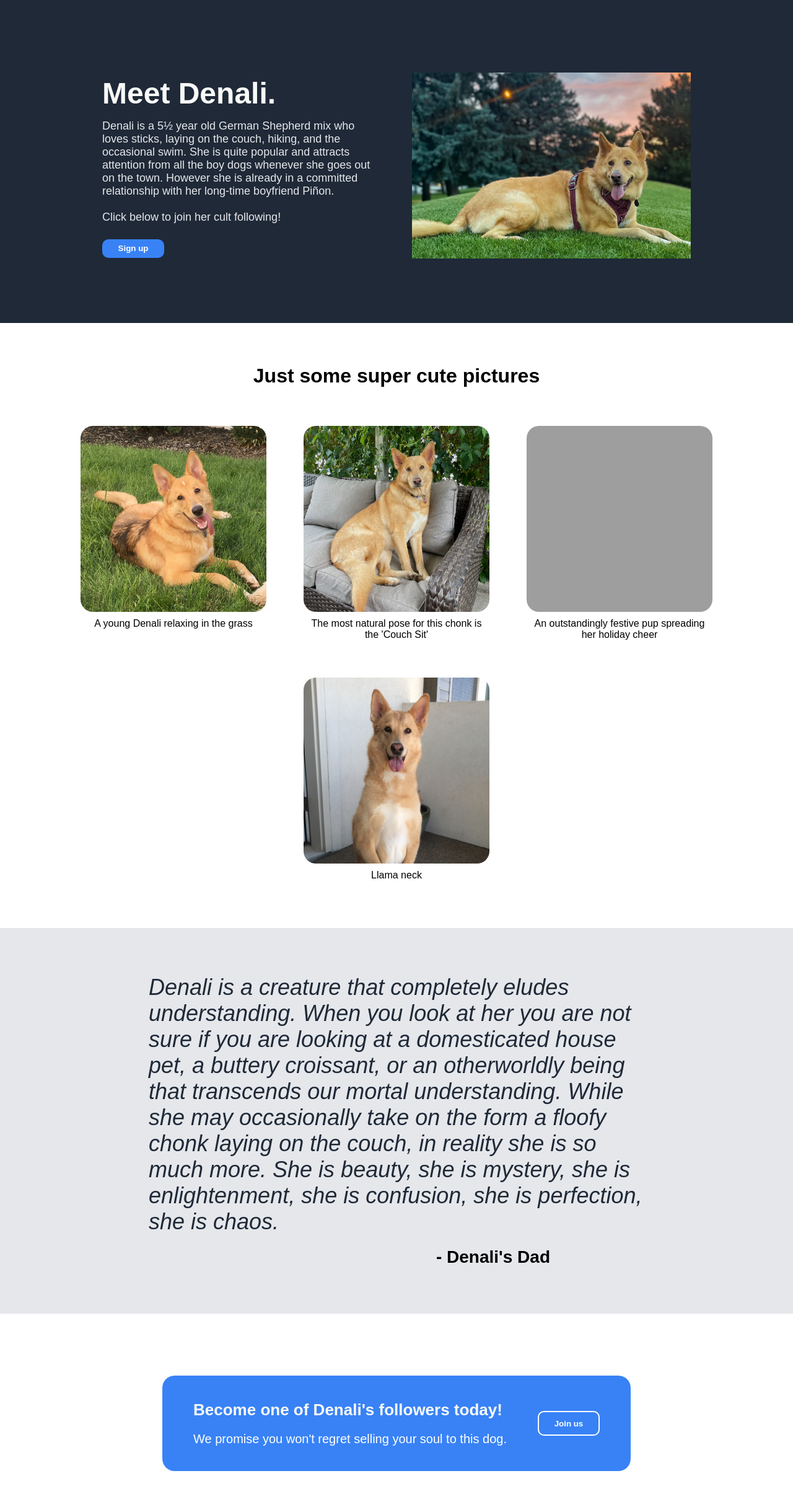
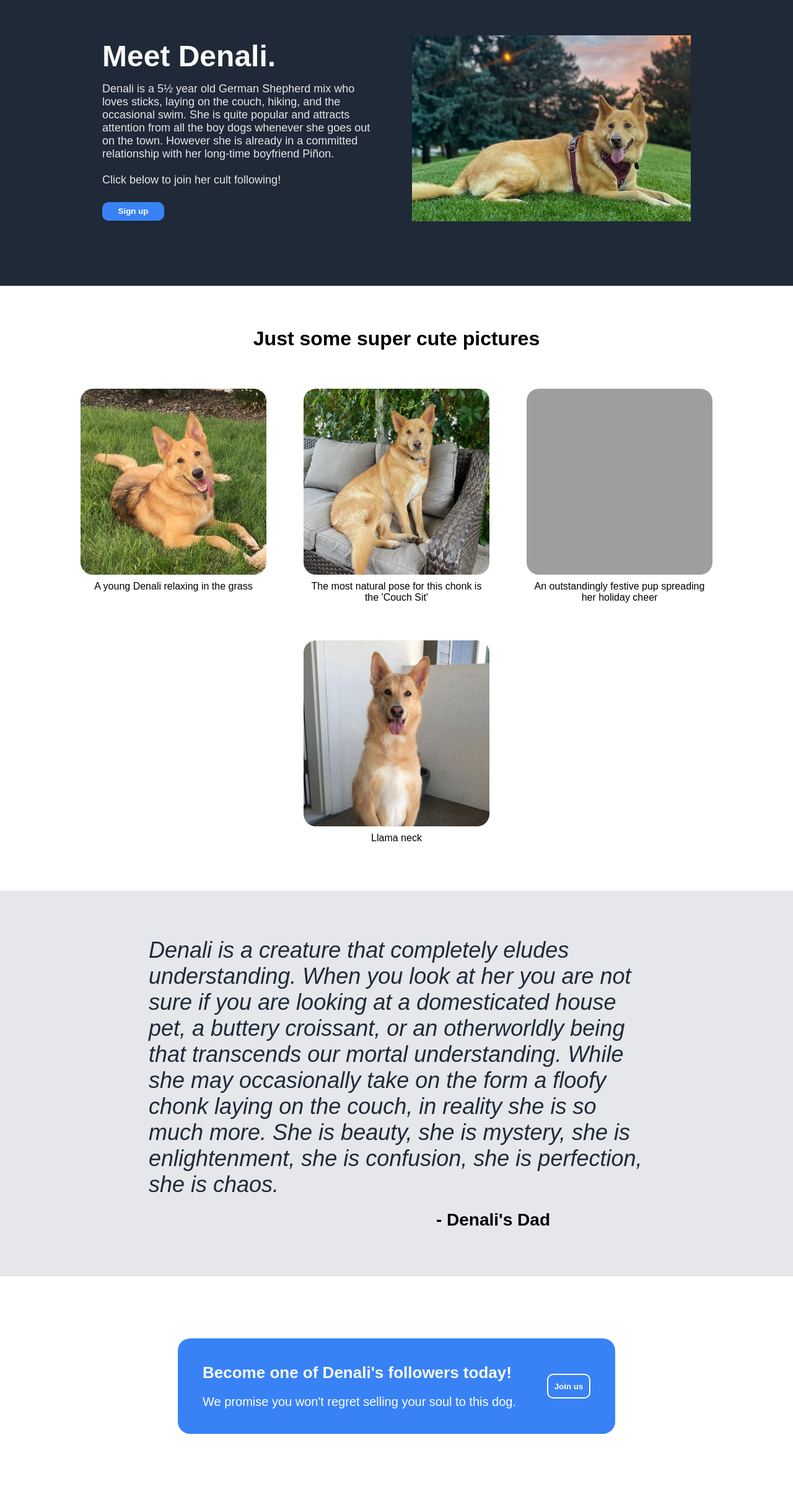
Before and after one commit to dkwhiting/sample-landing-page, a plain HTML site: page index.html in a window 1280 px wide. Shown: the part 102-2512 px from the top of the page at 62% size. Drawn offline with Linux system fonts and the light colour scheme; grey boxes are pictures that could not be loaded.

Commit message:
Edit header spacing

```diff
--- a/style.css
+++ b/style.css
@@ -4,7 +4,7 @@ body {
   min-height: 100vh;
 }
 .header {
-  min-width: 300px;
+  min-width: 270px;
   background-color: #1F2937;
   display: flex;
   align-items: center;
@@ -39,6 +39,7 @@ body {
 
 
 .body {
+  min-width: 300px;
   display: flex;
   flex-direction: column;
 }
@@ -48,7 +49,10 @@ body {
   display: flex;
   justify-content: center;
   align-items: center;
-  padding: 100px 10%;
+  padding-top: 40px;
+  padding-bottom: 100px;
+  padding-left: 10%;
+  padding-right: 10%;
   gap: 50px;
   margin: 0;
   flex-wrap: wrap;
@@ -166,6 +170,7 @@ body {
 }
 
 .container-four {
+  min-width: 275px;
   display: flex;
   justify-content: center;
   padding: 100px 0;
@@ -174,13 +179,13 @@ body {
 .sign-up-box {
   background-color: #3882F6;
   display: flex;
-  padding: 40px 50px;
+  padding: 40px 40px;
   gap: 50px;
   border-radius: 20px;
 }
 
 .container-four .left-box {
-  min-width: 200px;
+  min-width: 180px;
   display: flex;
   flex-direction: column;
   gap: 20px;
@@ -195,7 +200,7 @@ body {
 }
 
 .container-four .sign-up {
-  min-width: 100px;
+  min-width: 70px;
   min-height: 40px;
   background-color: #3882F6;
   color: white;
@@ -211,6 +216,7 @@ body {
 }
 
 .footer {
+  min-width: 275px;
   height: 30px;
   background-color: #1F2937;
   color:#F9FaF8;
```
